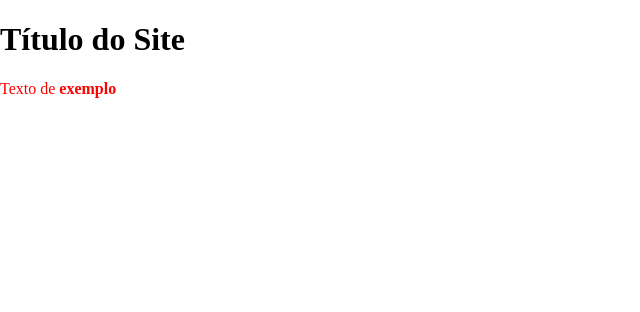
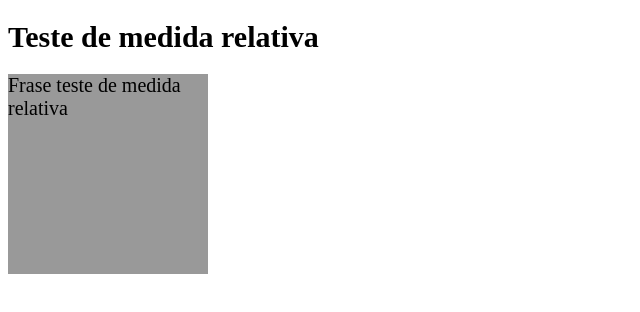
Before and after one commit to AlcirDaluz/html-css, a plain HTML site: page teste.html in a window 1280 px wide. Shown: the whole page, without its empty margins (0-640 px from the left). Drawn offline with Linux system fonts and the light colour scheme.

Commit message:
unidades de medidas relativas

```diff
--- a/estilo.css
+++ b/estilo.css
@@ -1,7 +1,17 @@
-body {
-  margin: 0px;
+html {
+  font-size: 10px;
 }
 
-.container {
-  color: #ff0000;
+h1 {
+  font-size: 3rem;
 }
+
+.box {
+  font-size: 2rem;
+}
+
+.box-interno {
+  width: 20rem;
+  height: 20rem;
+  background-color: #999999;
+}
--- a/teste.html
+++ b/teste.html
@@ -8,9 +8,11 @@
 </head>
 
 <body>
-	<h1>Título do Site</h1>
-	<div class="container">
-		Texto de <strong>exemplo</strong>
+	<h1>Teste de medida relativa</h1>
+	<div class="box">
+		<div class="box-interno">
+			Frase teste de medida relativa
+		</div>
 	</div>
 </body>
 
```
